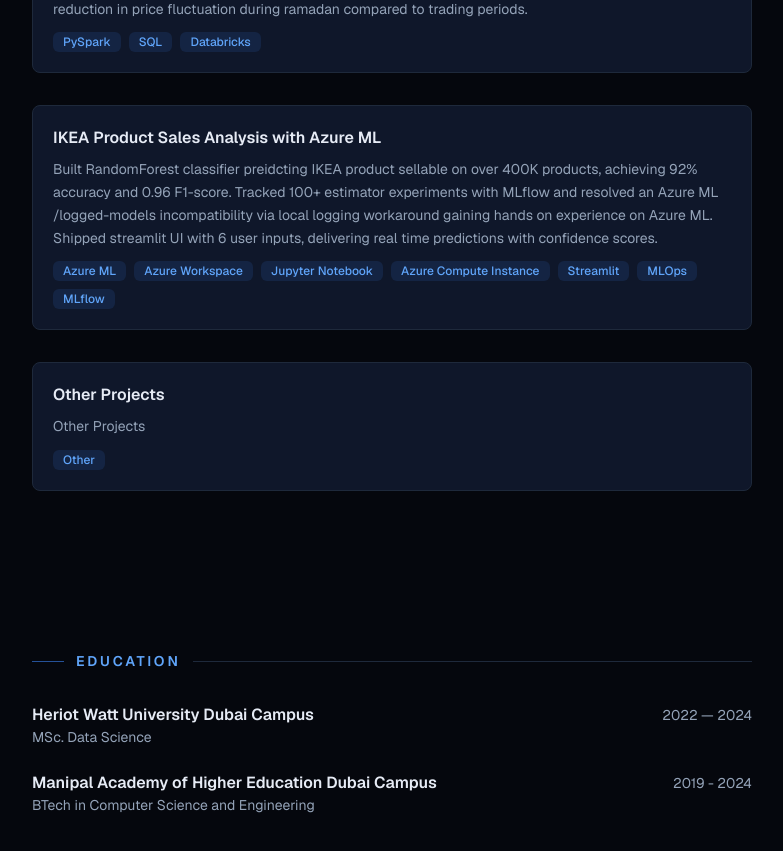
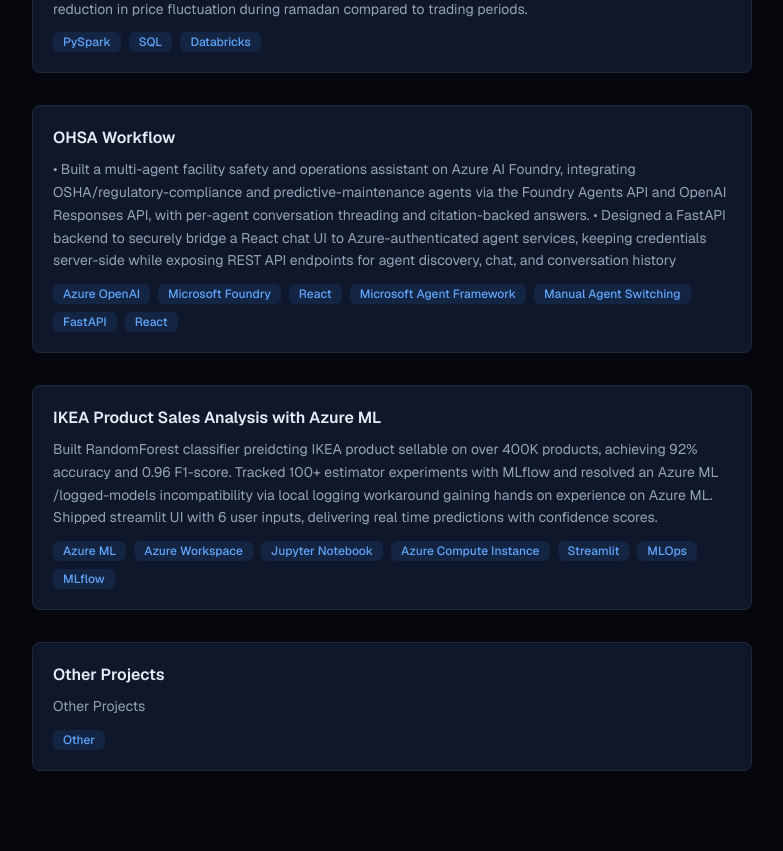
Before and after one commit to nihalpatel99/portfolio-page, a Next.js app: page / in a window 1280 px wide. Shown: the part 5440-6291 px from the top of the page, without its empty margins (248-1031 px from the left). Built offline with nearby package versions, Linux system fonts and the light colour scheme.

Commit message:
Added new project

```diff
--- a/app/data/profile.ts
+++ b/app/data/profile.ts
@@ -180,6 +180,14 @@
     link: "https://github.com/nihalpatel99/adnoc-stock-analysis",
   },
 
+  {
+    name: "OHSA Workflow",
+    description: "•	Built a multi-agent facility safety and operations assistant on Azure AI Foundry, integrating OSHA/regulatory-compliance and predictive-maintenance agents via the Foundry Agents API and OpenAI Responses API, with per-agent conversation threading and citation-backed answers.\n" +
+ "•	Designed a FastAPI backend to securely bridge a React chat UI to Azure-authenticated agent services, keeping credentials server-side while exposing REST API endpoints for agent discovery, chat, and conversation history",
+    tech: ["Azure OpenAI", "Microsoft Foundry", "React", "Microsoft Agent Framework", "Manual Agent Switching", "FastAPI", "React"],
+    link: "https://github.com/nihalpatel99",
+  },
+
      {
     name: "IKEA Product Sales Analysis with Azure ML",
     description: "Built RandomForest classifier preidcting \n" +
```
